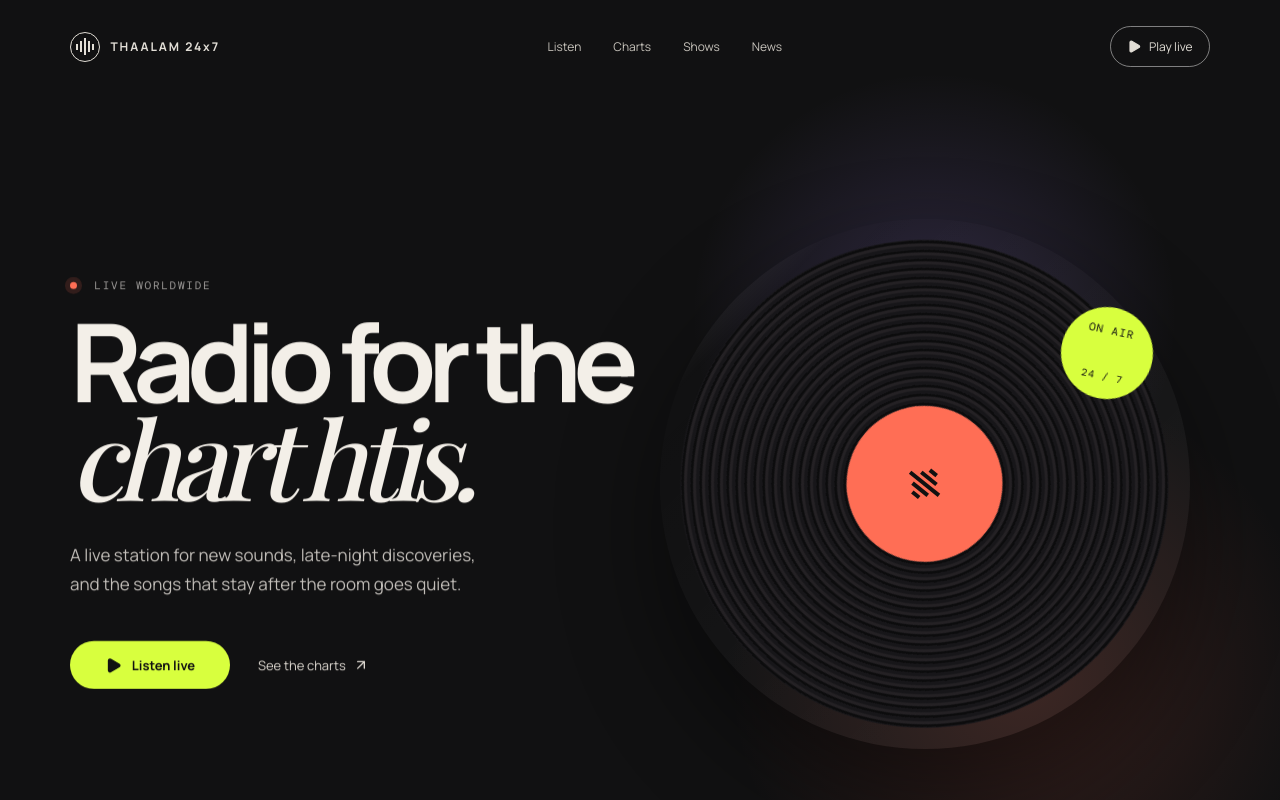
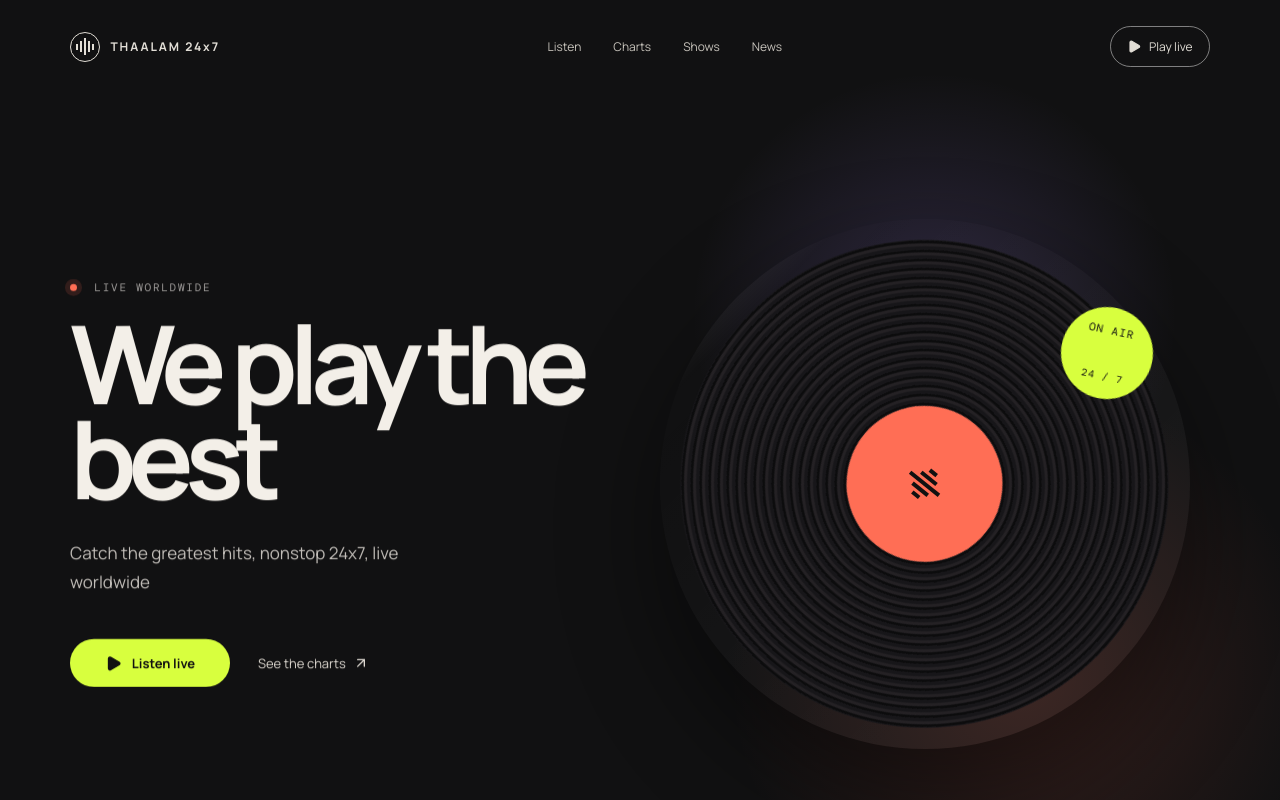
Before and after one commit to akashas123/Thaalam-Live, a React (Vite) app: page / in a window 1280 px wide. Shown: the top 800 px of the page. Built offline with nearby package versions, Linux system fonts and the light colour scheme; no server answers; a web font is replaced by a local one.

Commit message:
Update hero radio copy

```diff
--- a/src/main.jsx
+++ b/src/main.jsx
@@ -339,7 +339,7 @@ function App() {
     <a className="skip-link" href="#main">Skip to content</a>
     <header className="site-header"><a className="brand" href="#top"><BrandMark /><span>THAALAM 24x7</span></a><nav><a href="#listen" onClick={(event) => navigateToSection(event, '#listen')}>Listen</a><a href="#charts" onClick={(event) => navigateToSection(event, '#charts')}>Charts</a><a href="#shows" onClick={(event) => navigateToSection(event, '#shows')}>Shows</a><a href="#news" onClick={(event) => navigateToSection(event, '#news')}>News</a></nav><button className="header-play" onClick={toggleAudio}>{audioLoading ? <span className="audio-spinner" aria-label="Loading" /> : playing ? <Pause size={15} fill="currentColor" /> : <Play size={15} fill="currentColor" />} {playing ? 'Pause live' : 'Play live'}</button></header>
     <main id="main">
-      <section className="hero" id="top"><div className="hero-copy"><p className="eyebrow"><span className="live-dot" /> Live Worldwide</p><h1>Radio for  the<br /><em>chart htis.</em></h1><p className="hero-intro">A live station for new sounds, late-night discoveries, and the songs that stay after the room goes quiet.</p><div className="hero-actions"><button className="button button-primary" onClick={toggleAudio}>{audioLoading ? <span className="audio-spinner" aria-label="Loading" /> : playing ? <Pause size={17} fill="currentColor" /> : <Play size={17} fill="currentColor" />} {playing ? 'Pause radio' : 'Listen live'}</button><a className="text-link" href="#charts" onClick={(event) => navigateToSection(event, '#charts')}>See the charts <ArrowUpRight size={16} /></a></div></div><div className="hero-art"><div className="record-shell"><div className="record"><div className="record-label"><DiscLogo /></div></div></div><div className="hero-sticker">ON AIR<br /><span>24 / 7</span></div></div><div className="hero-foot"><span></span><span>Scroll to live room</span><span className="hero-line" /></div></section>
+      <section className="hero" id="top"><div className="hero-copy"><p className="eyebrow"><span className="live-dot" /> Live Worldwide</p><h1>We play the<br />best</h1><p className="hero-intro">Catch the greatest hits, nonstop 24x7, live worldwide</p><div className="hero-actions"><button className="button button-primary" onClick={toggleAudio}>{audioLoading ? <span className="audio-spinner" aria-label="Loading" /> : playing ? <Pause size={17} fill="currentColor" /> : <Play size={17} fill="currentColor" />} {playing ? 'Pause radio' : 'Listen live'}</button><a className="text-link" href="#charts" onClick={(event) => navigateToSection(event, '#charts')}>See the charts <ArrowUpRight size={16} /></a></div></div><div className="hero-art"><div className="record-shell"><div className="record"><div className="record-label"><DiscLogo /></div></div></div><div className="hero-sticker">ON AIR<br /><span>24 / 7</span></div></div><div className="hero-foot"><span></span><span>Scroll to live room</span><span className="hero-line" /></div></section>
       <section className="player-section" id="listen"><div className="section-intro"><p className="eyebrow">The live room</p><h2>Now playing.</h2></div><div className="player-card" data-reveal="rise"><div className="player-art"><img draggable="false" src={currentTrack.cover || fallbackCover} alt="Current album artwork" onError={(e) => { e.currentTarget.src = fallbackCover; }} /><div className="art-disc"><Disc3 size={36} /></div></div><div className="player-info"><span className="live-label"><span className="live-dot" /> On air now</span><h3>{currentTrack.title}</h3><p>{currentTrack.artist}</p><div className="waveform">{Array.from({ length: 34 }, (_, i) => <span key={i} style={{ '--i': i }} />)}</div><div className="player-controls"><button className="play-button" onClick={toggleAudio}>{playing ? <Pause size={24} fill="currentColor" /> : <Play size={24} fill="currentColor" />}</button><div className="track-time"><span>Live</span><span>Thaalam 24x7</span></div><Volume2 size={18} /><input aria-label="Volume" type="range" min="0" max="1" step=".01" value={volume} onChange={(e) => setVolume(Number(e.target.value))} /></div></div></div></section>
       <section className="chart-section" id="charts"><div className="chart-header"><div><p className="eyebrow">Global pop · trending now</p><h2>The chart, <span>right now.</span></h2></div></div><div className="chart-grid">{chartTracks.map((track, index) => <article className={`chart-card${chartsRevealed ? ' is-visible' : ''}${previewTrack?.title === track.title ? ' is-previewing' : ''}`} data-reveal="rise" style={{ '--delay': `${index * 90}ms` }} key={`${track.rank}-${track.title}`}><div className="chart-rank">{track.rank}</div><button className="chart-cover" onClick={() => togglePreview(track)} aria-label={`${previewTrack?.title === track.title ? 'Pause' : 'Play'} ${track.title}`}><img draggable="false" src={track.cover || fallbackCover} alt={`${track.title} album art`} onError={(e) => { e.currentTarget.src = fallbackCover; }} /><span className="chart-play">{previewTrack?.title === track.title ? <Pause size={15} fill="currentColor" /> : <Play size={15} fill="currentColor" />}</span></button><div className="chart-meta"><h3>{track.title}</h3><p>{track.artist}</p></div></article>)}</div></section>
       <section className="shows-section" id="shows"><div className="shows-copy"><p className="eyebrow">Broadcast schedule</p><h2>Stay for<br /><em>the side B.</em></h2><p>Three shows, one long thread through the week. New music in the morning, deep cuts after dark.</p><a className="button button-light" href="#shows" onClick={(event) => navigateToSection(event, '#shows')}>See the schedule <ArrowUpRight size={16} /></a></div><div className="show-list">{schedule.slice(0, 3).map((show, index) => { const Icon = show.state === 'PREV' ? SkipBack : show.state === 'NEXT' ? SkipForward : Radio; return <div className={`show-row${show.featured || show.state === 'NOW' ? ' featured' : ''}`} data-reveal="side" style={{ '--delay': `${index * 120}ms` }} key={`${show.state || index}-${index}-${show.start}-${show.name}`}><span><small>{show.state || ['PREV', 'NOW', 'NEXT'][index]}</small><time>{show.start}</time></span><div><h3>{show.name}</h3></div><Icon size={20} /></div>; })}</div></section>
```
